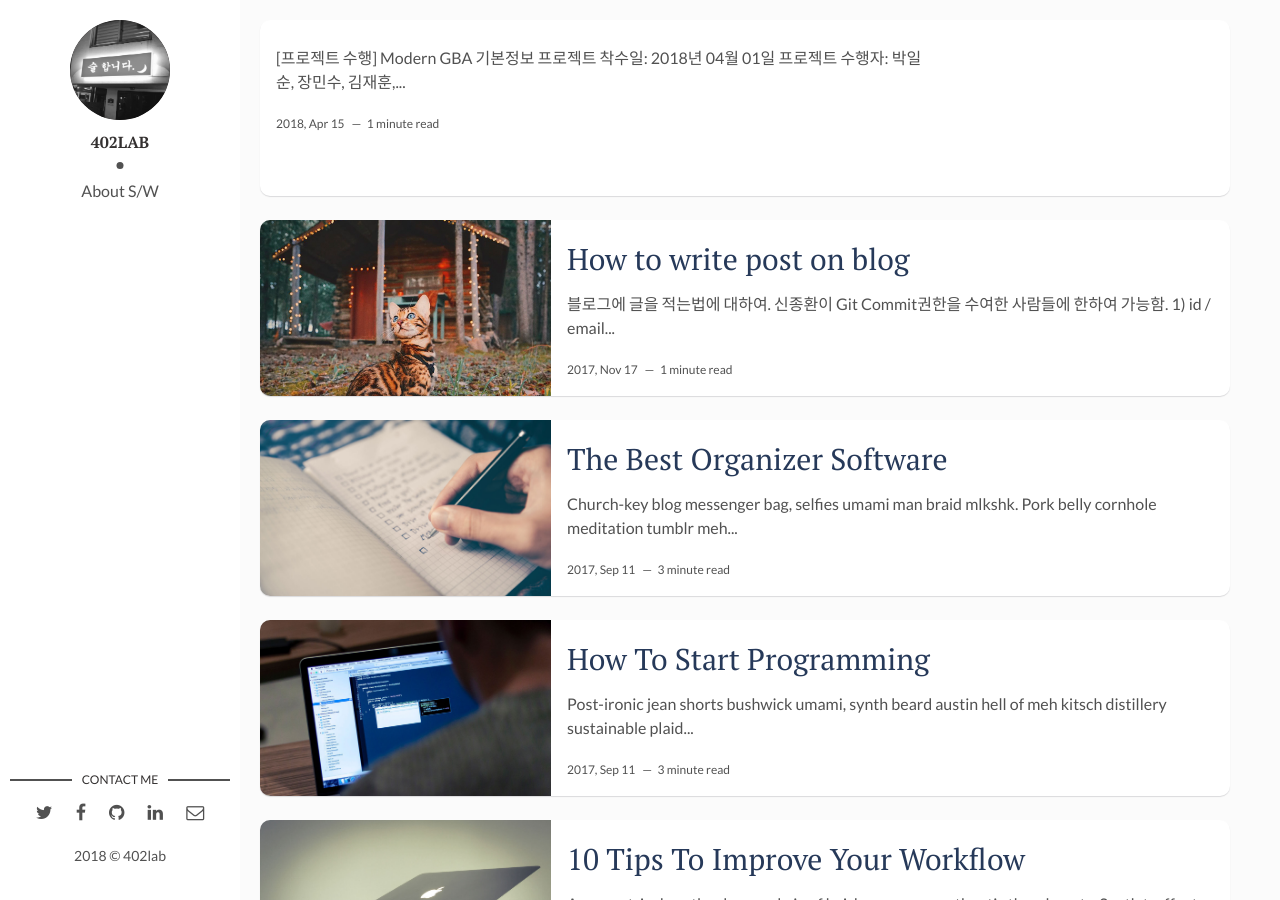
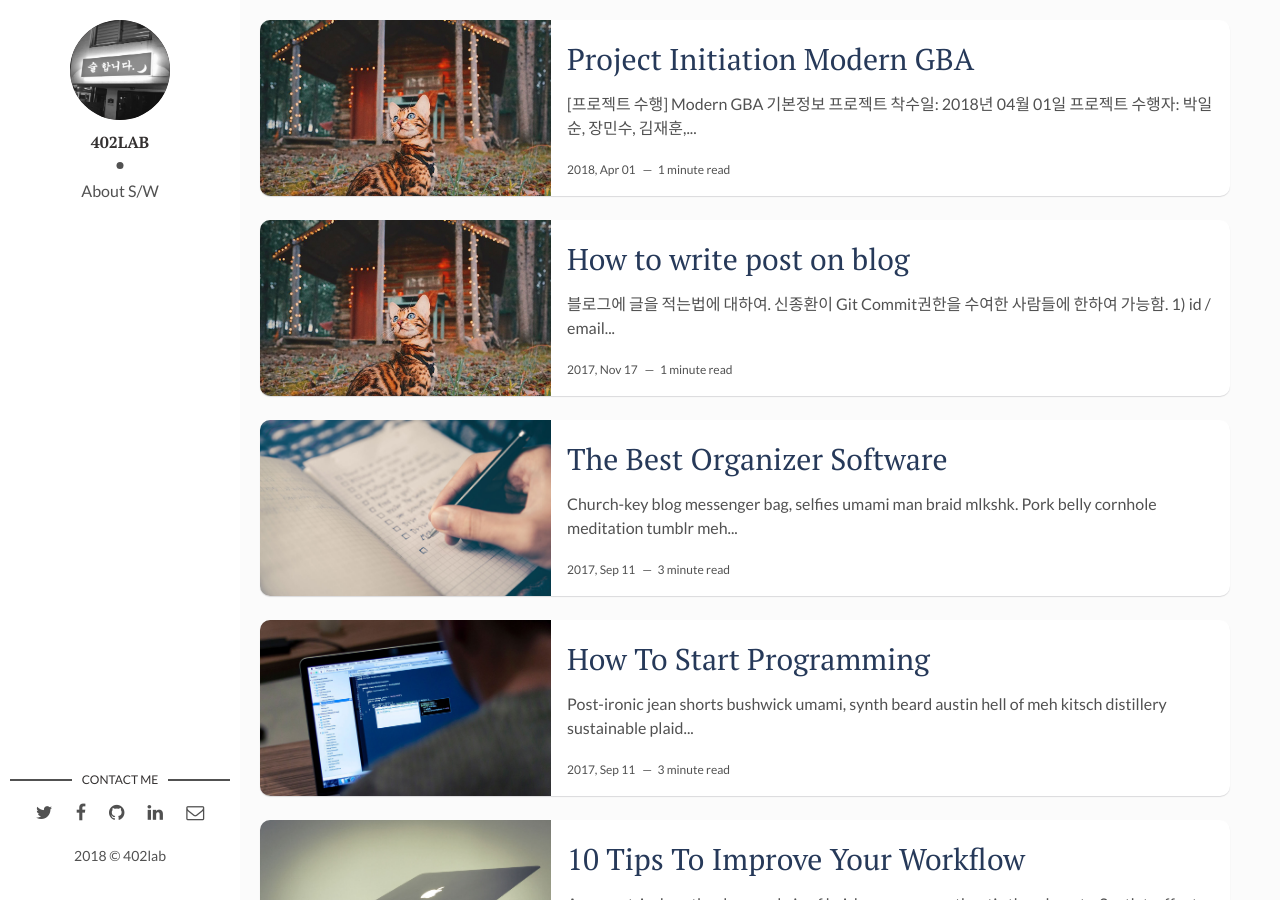
Before and after one commit to Lab402/Lab402.github.io, a Jekyll site: the page built from index.html, in a window 1280 px wide and 900 px high. Built offline with Jekyll 4.4.1, drawn with Linux system fonts in a browser that asks for light colours; the list of posts is cut into pages by our own code.

Commit message:
title renamed

```diff
--- a/_posts/2018-04-01-[project-initiation]-modern-gba.markdown
+++ b/_posts/2018-04-01-project-initiation-modern-gba.markdown
@@ -1,6 +1,6 @@
 ---
 layout: post
-title: [Project Initiation] Modern GBA
+title: Project Initiation Modern GBA
 date: 2018-04-01 14:40:00 +0900
 description: You’ll find this post in your `_posts` directory. Go ahead and edit it and re-build the site to see your changes. # Add post description (optional)
 img: IMG_0539.jpg
```
